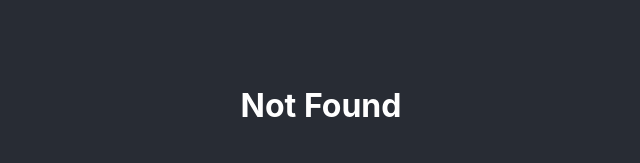
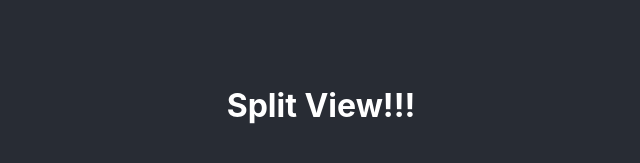
Before and after one commit to jonnyasmith/ehr-client-sandbox, a React (Create React App) app: page /split-view in a window 1280 px wide. Shown: the part 295-458 px from the top of the page, without its empty margins (319-959 px from the left). Built offline with nearby package versions, Linux system fonts and the light colour scheme.

Commit message:
add SplitViewPage

```diff
--- a/src/App.tsx
+++ b/src/App.tsx
@@ -1,9 +1,10 @@
 import React from 'react'
-import { BrowserRouter as Router, Switch, Route, Link } from 'react-router-dom'
+import { BrowserRouter as Router, Switch, Route } from 'react-router-dom'
 import './styles.css'
 
-import HomePage from './components/HomePage'
-import NotFound from './components/NotFound'
+import HomePage from './pages/HomePage'
+import SplitView from './pages/SplitView'
+import NotFound from './pages/NotFound'
 
 const App: React.FC = () => {
   return (
@@ -12,6 +13,9 @@ const App: React.FC = () => {
         <Switch>
           <Route exact path="/">
             <HomePage />
+          </Route>
+          <Route exact path="/split-view">
+            <SplitView />
           </Route>
           <Route path="*">
             <NotFound />
--- /dev/null
+++ b/src/pages/SplitView.tsx
@@ -0,0 +1,29 @@
+/** @jsx jsx */
+import React from 'react'
+import { css, jsx } from '@emotion/core'
+import SplitView from '../components/SplitView'
+
+const styles = css`
+  min-height: 100vh;
+  background: #282c34;
+  display: flex;
+  flex-direction: column;
+  align-items: center;
+  justify-content: center;
+  color: #fff;
+
+  & h3 {
+    padding: 1rem;
+    font-size: 2rem;
+  }
+`
+
+const SplitViewPage: React.FC = () => {
+  return (
+    <div css={styles}>
+      <h3>Split View!!!</h3>
+    </div>
+  )
+}
+
+export default SplitViewPage
```
Also changed, not shown: src/components/SplitView.tsx (+11 -0 lines), src/pages/HomePage.tsx (renamed from src/components/HomePage.tsx), src/pages/NotFound.tsx (renamed from src/components/NotFound.tsx).
